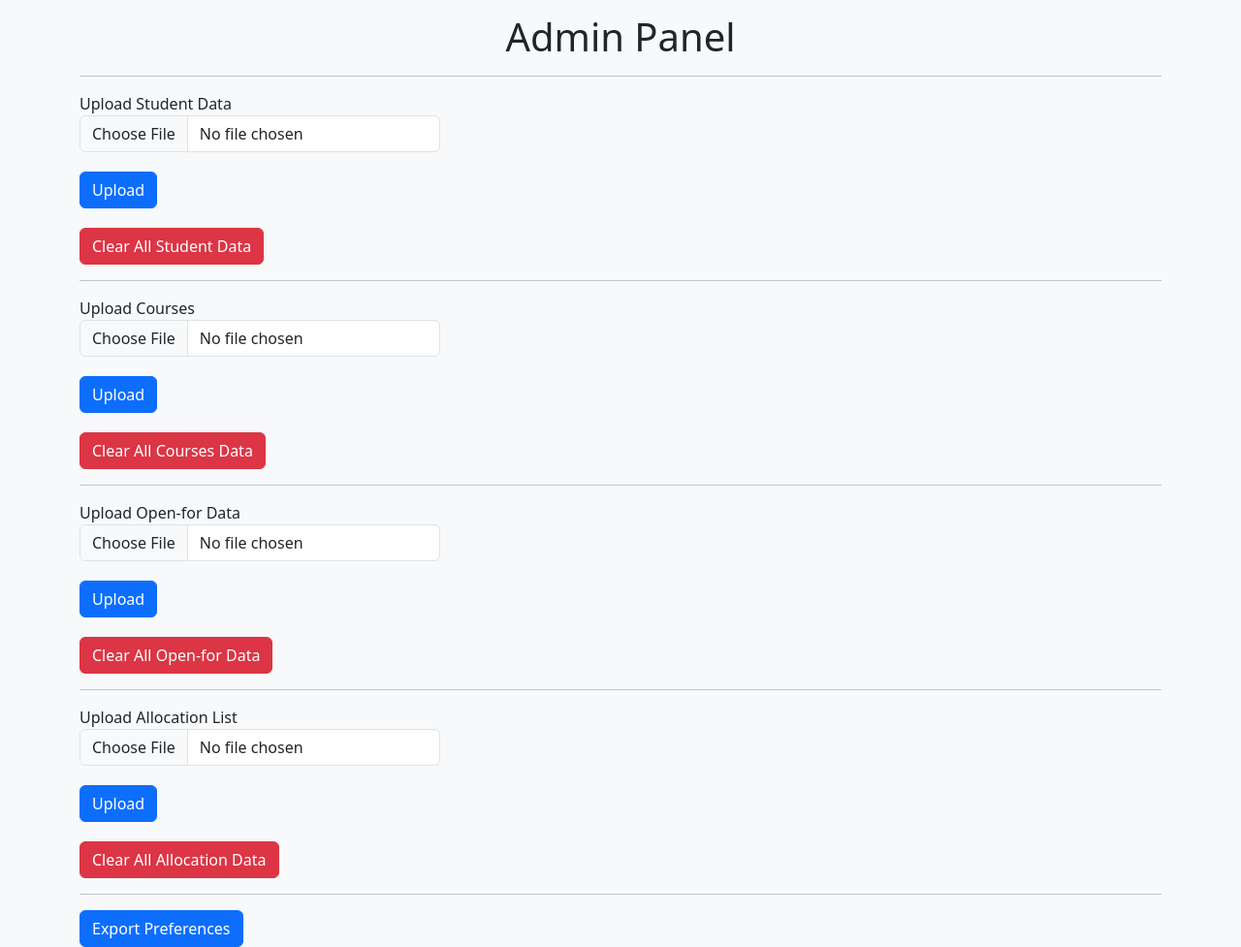
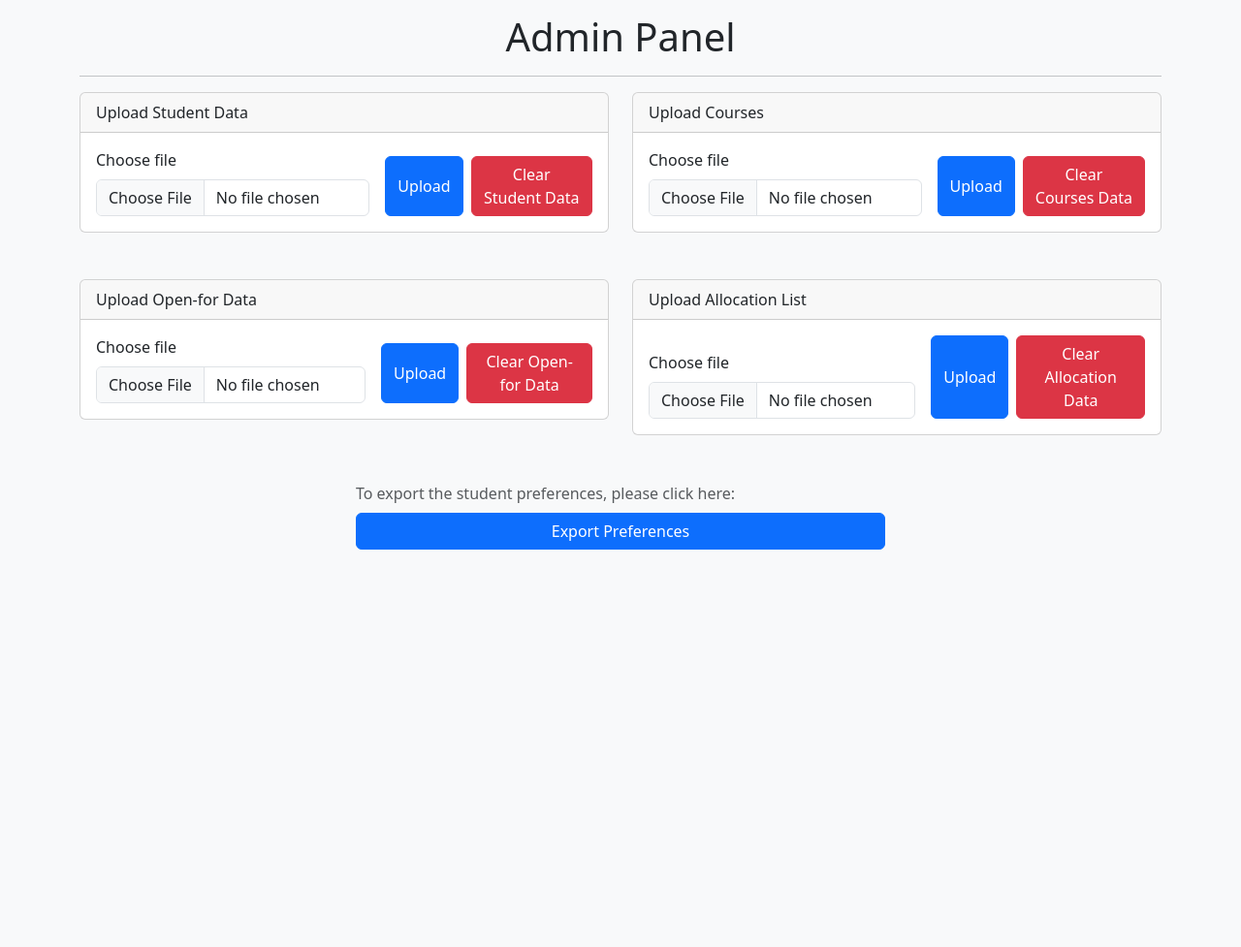
Before and after one commit to PicantaData/Elective-Registration-System, a Django app: page /admin-panel/ in a window 1280 px wide. Shown: the part 58-1035 px from the top of the page at 97% size. After the commit the page ends 625 px from the top, so only its background shows below. Run offline with Django 4.2, Linux system fonts and the light colour scheme.

Commit message:
CSS added to admin panel

```diff
--- a/ers/student/templates/admin_panel.html
+++ b/ers/student/templates/admin_panel.html
@@ -1,13 +1,13 @@
 {% extends 'navbar.html' %}
 {% block content %}
-<br>
-<br>
-<br>
+<br />
+<br />
+<br />
 <div class="container">
   <div class="row">
     <div class="col-md-12">
       <h1 class="text-center">Admin Panel</h1>
-            <hr>
+      <hr />
     </div>
   </div>
 
@@ -16,36 +16,128 @@
   <div class="row">
     <div class="col-md-12">
       {% for message in messages %}
-            <div class="alert alert-{{ message.tags }}">
+      <div class="alert alert-{{ message.tags }} alert-dismissible fade show" role="alert">
         {{ message }}
+        <button type="button" class="btn-close" data-bs-dismiss="alert" aria-label="Close"></button>
       </div>
       {% endfor %}
     </div>
   </div>
   {% endif %}
-    <!--Import Student users-->
-    <div class="row">
+
+  <!-- Import Student Users -->
+  <div class="row mb-4">
+    <div class="col-md-6 mb-4">
       <form action="{% url 'uStudentData' %}" method="post" enctype="multipart/form-data">
         {% csrf_token %}
-            <div class="col-md-4">
-                <div class="form-group">
-                    <label for="file">Upload Student Data</label>
+        <div class="card">
+          <div class="card-header">Upload Student Data</div>
+          <div class="card-body d-flex justify-content-center align-items-end">
+            <div class="flex-grow-1 me-3">
+              <div class="form-group mb-0">
+                <label for="file" class="form-label">Choose file</label>
                 <input type="file" name="file" id="file" class="form-control" accept=".csv, application/vnd.openxmlformats-officedocument.spreadsheetml.sheet, application/vnd.ms-excel">
               </div>
             </div>
-            <div class="col-md-4" style="margin-top: 20px;">
-                <button type="submit" class="btn btn-primary">Upload</button>
+            <div class="d-flex">
+              <button type="submit" class="btn btn-primary me-2">Upload</button>
+              <button type="button" class="btn btn-danger" data-bs-toggle="modal" data-bs-target="#clearDataModal">
+                Clear Student Data
+              </button>
+            </div>
+          </div>
         </div>
       </form>
     </div>
 
-    <div class="col-md-4" style="margin-top: 20px;">
-        <button type="button" class="btn btn-danger" data-bs-toggle="modal" data-bs-target="#clearDataModal">
-            Clear All Student Data
+    <!-- Import Courses -->
+    <div class="col-md-6 mb-4">
+      <form action="{% url 'uCourses' %}" method="post" enctype="multipart/form-data">
+        {% csrf_token %}
+        <div class="card">
+          <div class="card-header">Upload Courses</div>
+          <div class="card-body d-flex justify-content-center align-items-end">
+            <div class="flex-grow-1 me-3">
+              <div class="form-group mb-0">
+                <label for="file" class="form-label">Choose file</label>
+                <input type="file" name="file" id="file" class="form-control" accept=".csv, application/vnd.openxmlformats-officedocument.spreadsheetml.sheet, application/vnd.ms-excel">
+              </div>
+            </div>
+            <div class="d-flex">
+              <button type="submit" class="btn btn-primary me-2">Upload</button>
+              <button type="button" class="btn btn-danger" data-bs-toggle="modal" data-bs-target="#clearCoursesDataModal">
+                Clear Courses Data
               </button>
             </div>
+          </div>
+        </div>
+      </form>
+    </div>
+  </div>
 
-    <!-- Modal for confirmation -->
+  <!-- Import Open-for Data -->
+  <div class="row mb-4">
+    <div class="col-md-6 mb-4">
+      <form action="{% url 'uOpen-for' %}" method="post" enctype="multipart/form-data">
+        {% csrf_token %}
+        <div class="card">
+          <div class="card-header">Upload Open-for Data</div>
+          <div class="card-body d-flex justify-content-center align-items-end">
+            <div class="flex-grow-1 me-3">
+              <div class="form-group mb-0">
+                <label for="file" class="form-label">Choose file</label>
+                <input type="file" name="file" id="file" class="form-control" accept=".csv, application/vnd.openxmlformats-officedocument.spreadsheetml.sheet, application/vnd.ms-excel">
+              </div>
+            </div>
+            <div class="d-flex">
+              <button type="submit" class="btn btn-primary me-2">Upload</button>
+              <button type="button" class="btn btn-danger" data-bs-toggle="modal" data-bs-target="#clearOpenForDataModal">
+                Clear Open-for Data
+              </button>
+            </div>
+          </div>
+        </div>
+      </form>
+    </div>
+
+    <!-- Import Allocation List -->
+    <div class="col-md-6 mb-4">
+      <form action="{% url 'uAllocation' %}" method="post" enctype="multipart/form-data">
+        {% csrf_token %}
+        <div class="card">
+          <div class="card-header">Upload Allocation List</div>
+          <div class="card-body d-flex justify-content-center align-items-end">
+            <div class="flex-grow-1 me-3">
+              <div class="form-group mb-0">
+                <label for="file" class="form-label">Choose file</label>
+                <input type="file" name="file" id="file" class="form-control" accept=".csv, application/vnd.openxmlformats-officedocument.spreadsheetml.sheet, application/vnd.ms-excel">
+              </div>
+            </div>
+            <div class="d-flex">
+              <button type="submit" class="btn btn-primary me-2">Upload</button>
+              <button type="button" class="btn btn-danger" data-bs-toggle="modal" data-bs-target="#clearAllotmentDataModal">
+                Clear Allocation Data
+              </button>
+            </div>
+          </div>
+        </div>
+      </form>
+    </div>
+  </div>
+
+  <!-- Export Preferences -->
+  <div class="row mb-4">
+    <div class="col-md-6 offset-md-3">
+      <p class="text-muted mb-2">
+        To export the student preferences, please click here:
+      </p>
+      <button type="button" class="btn btn-primary w-100" data-bs-toggle="modal" data-bs-target="#download-modal">
+        Export Preferences
+      </button>
+    </div>
+  </div>
+
+  <!-- Modal for Clear Data Confirmation -->
   <div class="modal fade" id="clearDataModal" tabindex="-1" aria-labelledby="clearDataModalLabel" aria-hidden="true">
     <div class="modal-dialog">
       <div class="modal-content">
@@ -67,24 +159,7 @@
     </div>
   </div>
 
-    <hr>
-    <!--Import Courses-->
-    <div class="row">
-        <form action="{% url 'uCourses' %}" method="post" enctype="multipart/form-data">
-            {% csrf_token %}
-            <div class="col-md-4">
-                <div class="form-group">
-                    <label for="file">Upload Courses</label>
-                    <input type="file" name="file" id="file" class="form-control" accept=".csv, application/vnd.openxmlformats-officedocument.spreadsheetml.sheet, application/vnd.ms-excel">
-                </div>
-            </div>
-            <div class="col-md-4" style="margin-top: 20px;">
-                <button type="submit" class="btn btn-primary">Upload</button>
-            </div>
-        </form>
-    </div>
-
-    <!-- Modal for clear confirmation -->
+  <!-- Modal for Clear Courses Data Confirmation -->
   <div class="modal fade" id="clearCoursesDataModal" tabindex="-1" aria-labelledby="clearCoursesDataModalLabel" aria-hidden="true">
     <div class="modal-dialog">
       <div class="modal-content">
@@ -105,31 +180,8 @@
       </div>
     </div>
   </div>
-    <div class="col-md-4" style="margin-top: 20px;">
-        <button type="button" class="btn btn-danger" data-bs-toggle="modal" data-bs-target="#clearCoursesDataModal">
-            Clear All Courses Data
-        </button>
-    </div>
 
-    <hr>
-    <!--Open-for-->
-    <div class="row">
-        <form action="{% url 'uOpen-for' %}" method="post" enctype="multipart/form-data">
-            {% csrf_token %}
-            <div class="col-md-4">
-                <div class="form-group">
-                    <label for="file">Upload Open-for Data</label>
-                    <input type="file" name="file" id="file" class="form-control" accept=".csv, application/vnd.openxmlformats-officedocument.spreadsheetml.sheet, application/vnd.ms-excel">
-                </div>
-            </div>
-            <div class="col-md-4" style="margin-top: 20px;">
-                <button type="submit" class="btn btn-primary">Upload</button>
-            </div>
-        </form>
-    </div>
-
-
-    <!-- Modal for clear confirmation -->
+  <!-- Modal for Clear Open-for Data Confirmation -->
   <div class="modal fade" id="clearOpenForDataModal" tabindex="-1" aria-labelledby="clearOpenForDataModalLabel" aria-hidden="true">
     <div class="modal-dialog">
       <div class="modal-content">
@@ -151,30 +203,7 @@
     </div>
   </div>
 
-    <div class="col-md-4" style="margin-top: 20px;">
-        <button type="button" class="btn btn-danger" data-bs-toggle="modal" data-bs-target="#clearOpenForDataModal">
-            Clear All Open-for Data
-        </button>
-    </div>
-
-    <!--Allocation-->
-    <hr>
-    <div class="row">
-        <form action="{% url 'uAllocation' %}" method="post" enctype="multipart/form-data">
-            {% csrf_token %}
-            <div class="col-md-4">
-                <div class="form-group">
-                    <label for="file">Upload Allocation List</label>
-                    <input type="file" name="file" id="file" class="form-control" accept=".csv, application/vnd.openxmlformats-officedocument.spreadsheetml.sheet, application/vnd.ms-excel">
-                </div>
-            </div>
-            <div class="col-md-4" style="margin-top: 20px;">
-                <button type="submit" class="btn btn-primary">Upload</button>
-            </div>
-        </form>
-    </div>
-
-    <!-- Modal for confirmation -->
+  <!-- Modal for Clear Allocation Data Confirmation -->
   <div class="modal fade" id="clearAllotmentDataModal" tabindex="-1" aria-labelledby="clearAllotmentDataModalLabel" aria-hidden="true">
     <div class="modal-dialog">
       <div class="modal-content">
@@ -183,7 +212,7 @@
           <button type="button" class="btn-close" data-bs-dismiss="modal" aria-label="Close"></button>
         </div>
         <div class="modal-body">
-                    Are you sure you want to clear all Allotment data? This action cannot be undone.
+          Are you sure you want to clear all allocation data? This action cannot be undone.
         </div>
         <div class="modal-footer">
           <button type="button" class="btn btn-secondary" data-bs-dismiss="modal">Cancel</button>
@@ -196,18 +225,7 @@
     </div>
   </div>
 
-    <div class="col-md-4" style="margin-top: 20px;">
-        <button type="button" class="btn btn-danger" data-bs-toggle="modal" data-bs-target="#clearAllotmentDataModal">
-            Clear All Allocation Data
-        </button>
-    </div>
-
-    <hr>
-    <!--trigger modal (Export Preferences)-->
-    <button type="button" class="btn btn-primary" data-bs-toggle="modal" data-bs-target="#download-modal">
-        Export Preferences
-    </button>
-    <!--modal-->
+  <!-- Modal for Export Preferences -->
   <div class="modal fade" id="download-modal" tabindex="-1">
     <div class="modal-dialog">
       <div class="modal-content">
@@ -218,9 +236,9 @@
         <div class="modal-body">
           <form action="{% url 'dpreferences' %}" method="POST">
             {% csrf_token %}
-                        <div class="form-group">
-                            <label for="format">Select Format:</label>
-                            <select name="format" class="form-control" id="format">
+            <div class="form-group mb-3">
+              <label for="format" class="form-label">Select Format:</label>
+              <select name="format" class="form-select" id="format">
                 <option value="xls">XLS</option>
                 <option value="csv">CSV</option>
                 <option value="xlsx">XLSX</option>
@@ -233,5 +251,4 @@
     </div>
   </div>
 </div>
-
 {% endblock %}
```
Lines whose indentation alone changed are shown as unchanged.
